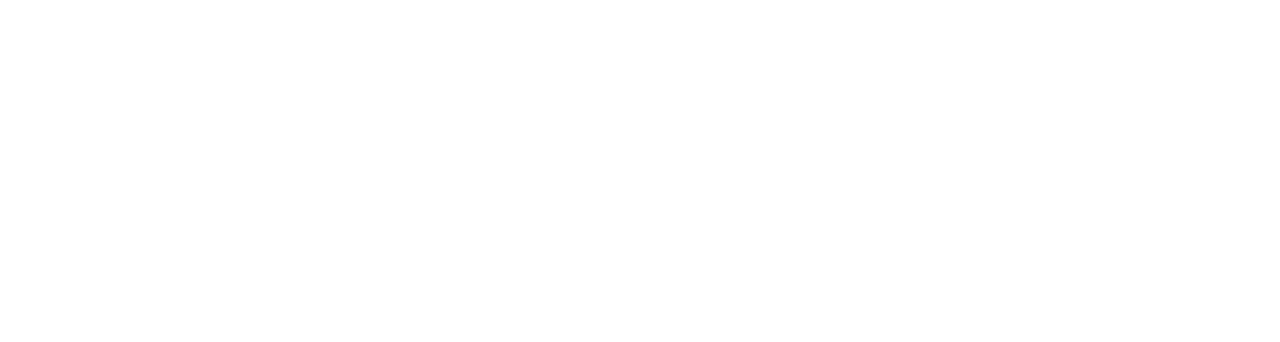
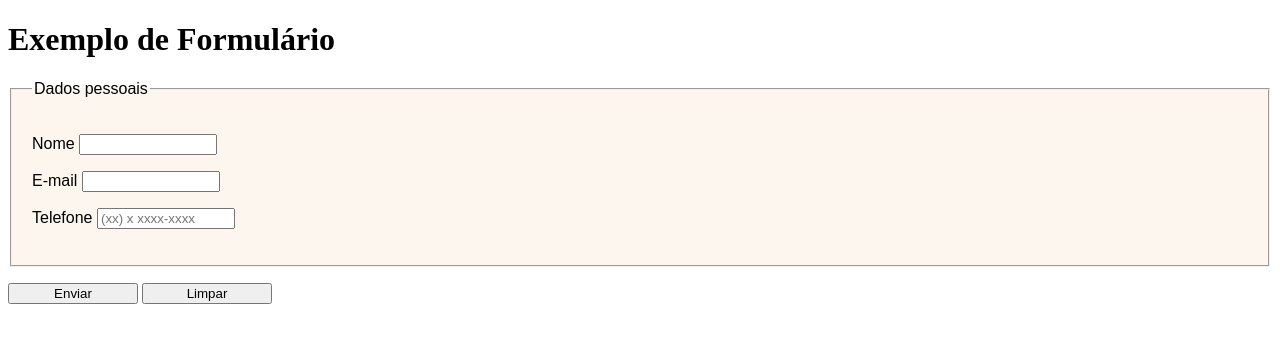
Before and after one commit to BryanBit/html-css, a plain HTML site: page exercicios/ex025/form004.html in a window 1280 px wide. Drawn offline with Linux system fonts and the light colour scheme.

Commit message:
Criado formulário 4.

```diff
--- a/exercicios/ex025/form004.html
+++ b/exercicios/ex025/form004.html
@@ -3,9 +3,41 @@
 <head>
     <meta charset="UTF-8">
     <meta name="viewport" content="width=device-width, initial-scale=1.0">
-    <title>Exemplo de formulário</title>
+    <title>Formulário</title>
+    <style>
+        fieldset {
+            background-color: rgb(252, 246, 238);
+            padding: 20px;
+            font-family: Arial, Helvetica, sans-serif;
+        }
+        input {
+            width: 130px;
+        }
+    </style>
 </head>
 <body>
-
+    <h1>Exemplo de Formulário</h1>
+    <form action="cadastro.php" method="get">
+        <fieldset>
+            <legend>Dados pessoais</legend>
+            <p>
+                <label for="inome">Nome</label>
+                <input type="text" name="nome" id="inome" required minlength="2" maxlength="25">
+            </p>
+            <p>
+                <label for="iemail">E-mail</label>
+                <input type="email" name="email" id="iemail" required>
+            </p>
+            <p>
+                <label for="itel">Telefone</label>
+                <input type="tel" name="tel" id="itel" autocomplete="tel" required pattern="^\(\d{2})\d{4,5}-\d{4}$" placeholder="(xx) x xxxx-xxxx">
+            </p>
+        </fieldset>
+        <!-- Estudar mais sobre RegEx-->
+        <p>
+            <input type="submit" value="Enviar">
+            <input type="reset" value="Limpar">
+        </p>
+    </form>
 </body>
 </html>
```
